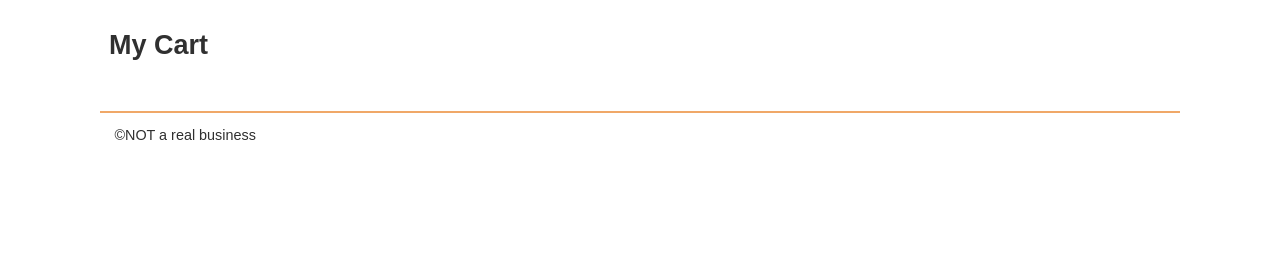
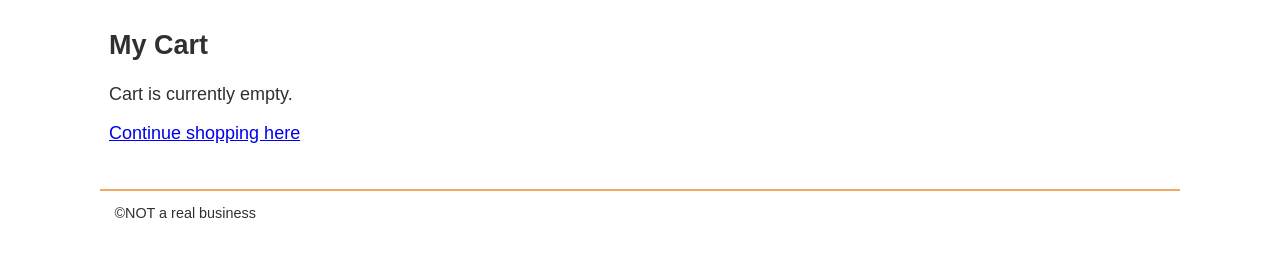
Before and after one commit to zrobker/WDD-330-Team-2, a website: page src/cart/index.html in a window 1280 px wide. Shown: the part 63-320 px from the top of the page. Drawn offline with Linux system fonts and the light colour scheme.

Commit message:
fixed cart.html error when empty

```diff
--- a/src/cart/index.html
+++ b/src/cart/index.html
@@ -57,7 +57,7 @@
     <main class="divider">
       <section class="products">
         <h2>My Cart</h2>
-
+        <div class="empty-cart"></div>
         <ul class="product-list">
           <!-- <li class="cart-card divider">
             <a href="product_pages/marmot-ajax-3.html" class="cart-card__image">
--- a/src/js/cart.js
+++ b/src/js/cart.js
@@ -1,9 +1,15 @@
-import { getLocalStorage } from "./utils.mjs";
+import { getLocalStorage } from './utils.mjs';
 
 function renderCartContents() {
-  const cartItems = getLocalStorage("so-cart");
-  const htmlItems = cartItems.map((item) => cartItemTemplate(item));
-  document.querySelector(".product-list").innerHTML = htmlItems.join("");
+  const cartItems = getLocalStorage('so-cart');
+  const htmlItems = cartItems?.map((item) => cartItemTemplate(item));
+  if (htmlItems === undefined) {
+    document.querySelector('.empty-cart').innerHTML =
+      '<p>Cart is currently empty.</p>' +
+      '<a href=\'../index.html\'> Continue shopping here</a>';
+  } else {
+    document.querySelector('.product-list').innerHTML = htmlItems?.join('');
+  }
 }
 
 function cartItemTemplate(item) {
--- a/src/js/product.js
+++ b/src/js/product.js
@@ -1,6 +1,6 @@
-import { getParam } from "./utils.mjs";
-import productDetails from "./productDetails.mjs";
+import { getParam } from './utils.mjs';
+import productDetails from './productDetails.mjs';
 
-const productId = getParam("product");
+const productId = getParam('product');
 
 productDetails(productId);
```
Also changed, not shown: vite.config.js (+8 -8 lines).
